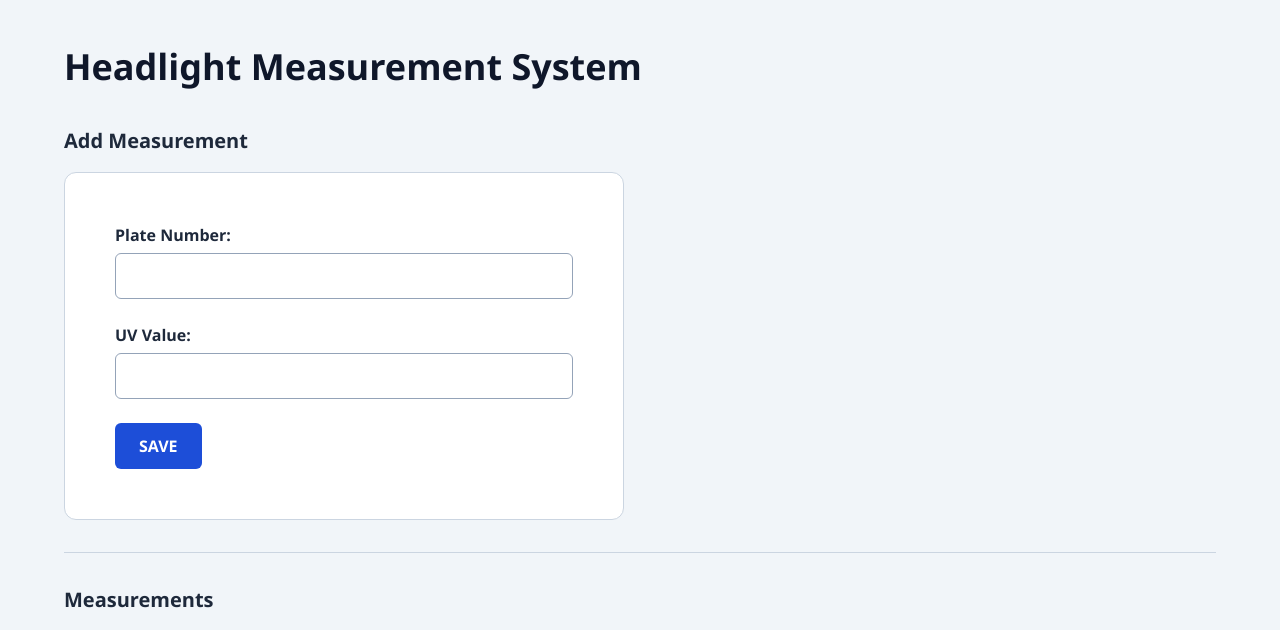
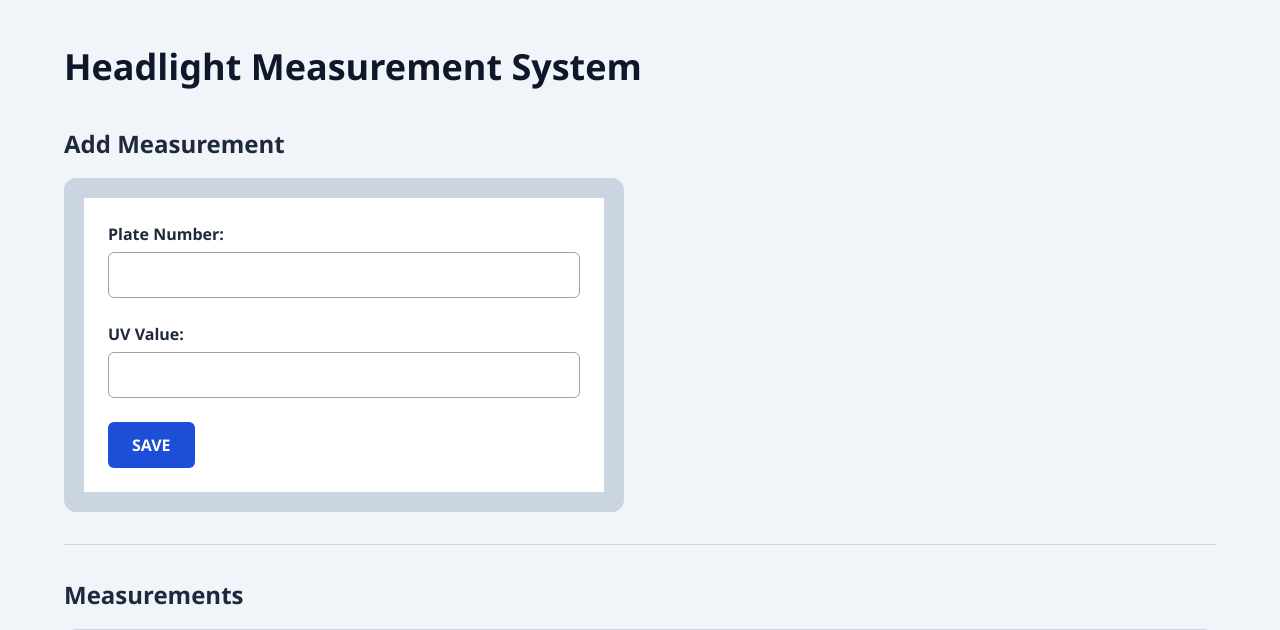
Before and after one commit to ermunn/Headlight-Sensing-system, a Flask app: page / in a window 1280 px wide. Shown: the top 630 px of the page. Run offline with Flask 3, Linux system fonts and the light colour scheme; data that the repository does not hold is empty; some libraries are stand-ins or nearby versions.

Commit message:
formiin bairshil iig soiliv :)

```diff
--- a/static/style.css
+++ b/static/style.css
@@ -23,14 +23,14 @@ h1 {
 
 h2 {
 	margin: 24px 0 16px;
-	font-size: 1.25rem;
+	font-size: 1.5rem;
 }
 
 form {
 	max-width: 560px;
-	padding: 50px;
+	padding: 24px;
 	background: #fff;
-	border: 1px solid #cbd5e1;
+	border: 20px solid #cbd5e1;
 	border-radius: 12px;
 }
 
```
